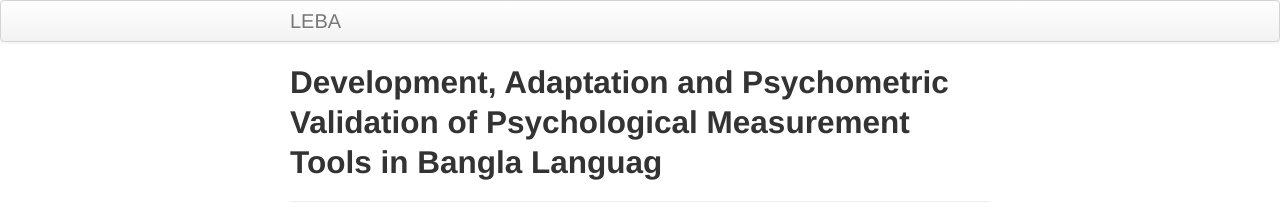
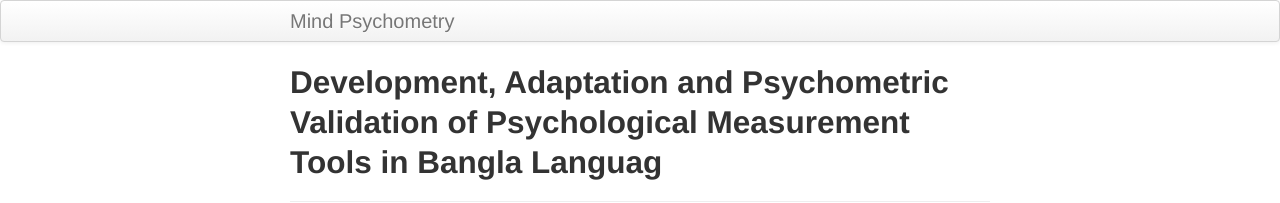
Before and after one commit to mind-psychometry/mind-psychometry.github.io, a Jekyll site: the page built from index.md, in a window 1280 px wide. Shown: the top 203 px of the page. Built offline with Jekyll 4.4.1, drawn with Linux system fonts in a browser that asks for light colours.

Commit message:
Update _config.yml
Changed the names

```diff
--- a/_config.yml
+++ b/_config.yml
@@ -8,15 +8,15 @@ highlighter: rouge
 # Themes are encouraged to use these universal variables
 # so be sure to set them if your theme uses them.
 #
-title : LEBA
+title : Mind Psychometry
 author :
-  name : Manuel Spitschan
-  github : leba-instrument
+  name : Mushfiqul Anwar Siraji
+  github : mind-psychometry
 
 
 
 # NOTE: Replacing this next line with your own URL
-production_url : https://leba-instrument.github.io/
+production_url : https://mindpsychometry.masiraji.com
 
 # Tell Github to use the kramdown markdown interpreter
 # (see https://help.github.com/articles/migrating-your-pages-site-from-maruku)
```
